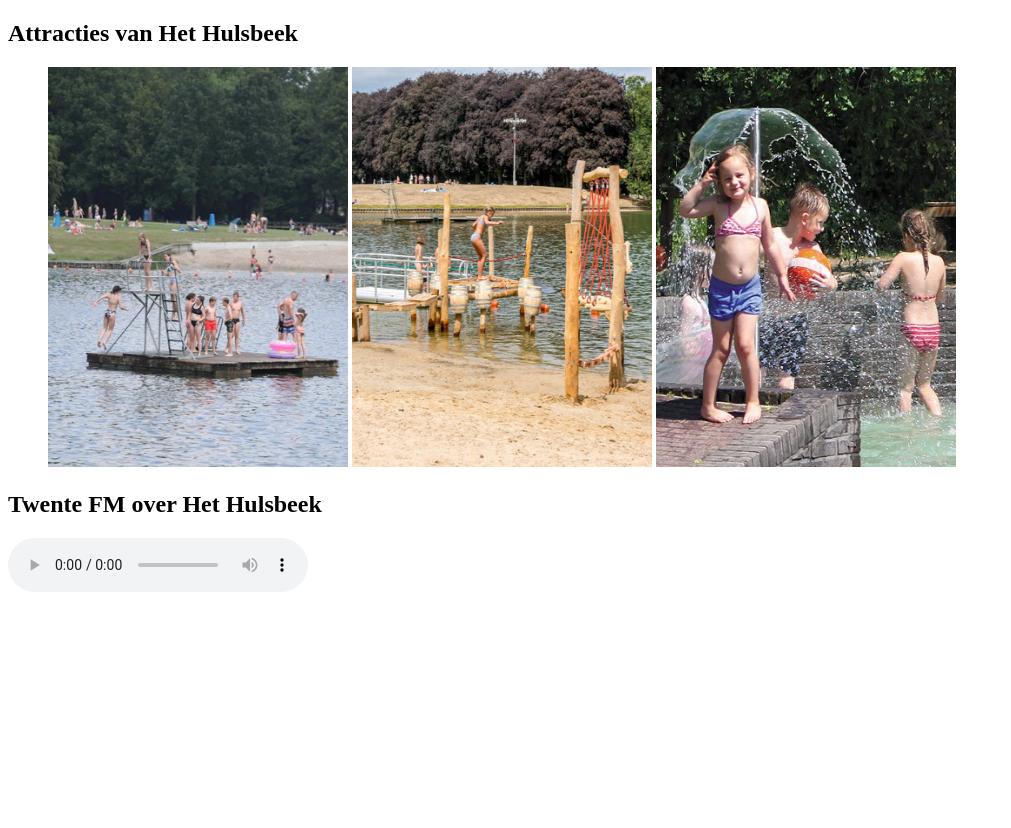
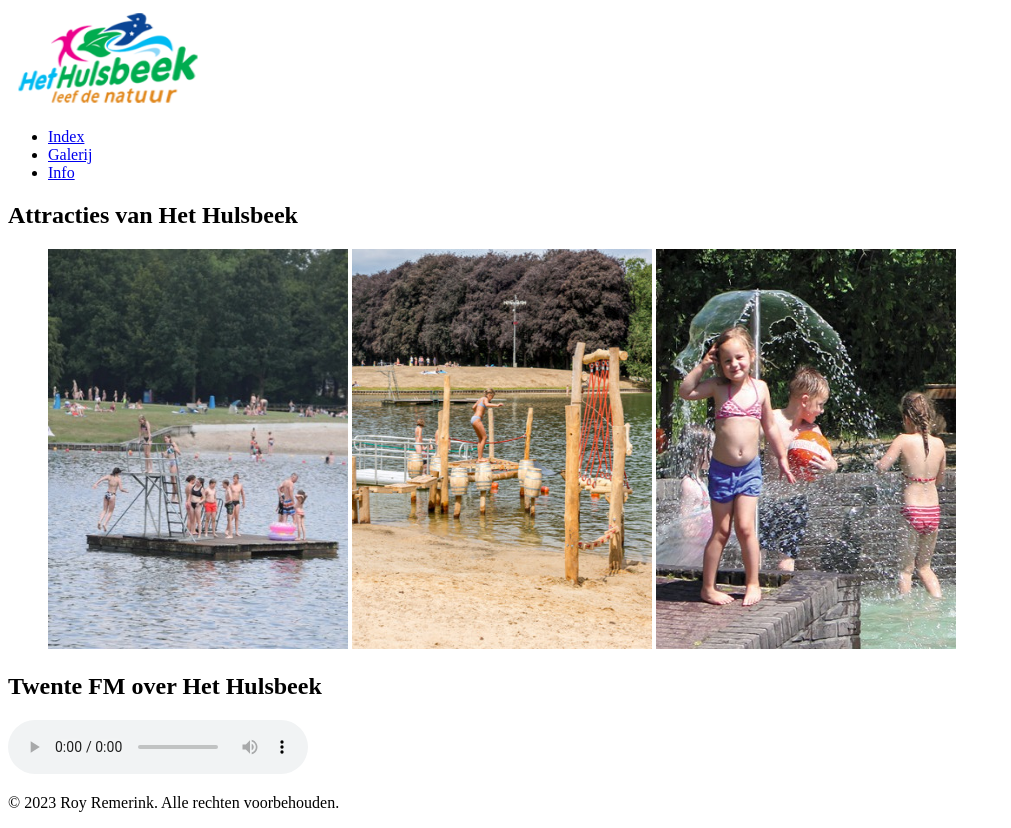
Before and after one commit to RoyRem/Hethulsbeek, a plain HTML site: page galerij.html in a window 1280 px wide. Shown: the whole page, without its empty margins (0-1011 px from the left). Before the commit the page ends 800 px from the top, so only its background shows below. Drawn offline with Linux system fonts and the light colour scheme.

Commit message:
Add files via upload

```diff
--- a/galerij.html
+++ b/galerij.html
@@ -3,9 +3,19 @@
 <head>
 <meta charset="utf-8">
 <title>Galerij</title>
+
 </head>
 <body>
-    <header><h2>Attracties van Het Hulsbeek</h2></header>
+    <header>
+            <img
+            src="afbeeldingen/hulsbeek.png"
+            alt="Logo" title="Het Hulsbeek" width="200" height="100">
+            <ul class="menu">
+                <li><a href="index.html">Index</a></li>
+                <li><a href="galerij.html">Galerij</a></li>
+                <li><a href="info.html">Info</a></li>
+            </ul>
+        <h2>Attracties van Het Hulsbeek</h2></header>
     <figure>
         <img src="afbeeldingen/platform.jpeg"
         alt="Drijvend platform" title="Drijvend Platform" width="300" height="400">
@@ -17,5 +27,6 @@
         <h2>Twente FM over Het Hulsbeek</h2>
         <audio controls
 src="geluiden/Hulsbeek.mp3"></audio>
+<footer><p>© 2023 Roy Remerink. Alle rechten voorbehouden.</p></footer>
 </body>
 </html>
```
Also changed, not shown: index.html (+3 -1 lines), info.html (+11 -0 lines).
